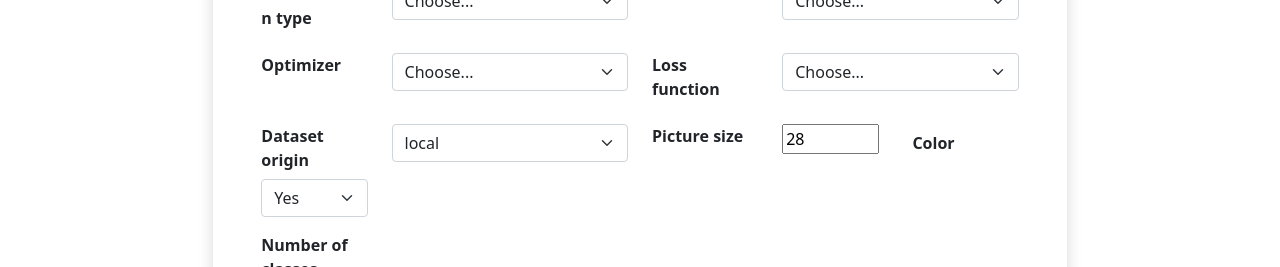
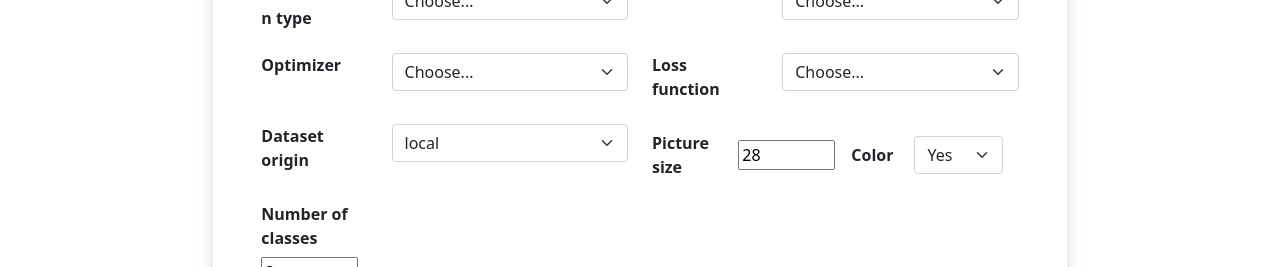
Before and after one commit to malkarol/mat_project, a Vue app in the folder frontend/: page /new-session in a window 1280 px wide. Shown: the part 800-1067 px from the top of the page. Built offline with nearby package versions, Linux system fonts and the light colour scheme; sample sign-in values are in the browser's storage.

Commit message:
Fix color input field position

```diff
--- a/frontend/src/views/CreateNewSession.vue
+++ b/frontend/src/views/CreateNewSession.vue
@@ -123,19 +123,26 @@
                             <option value="adam">rmsprop</option>
                         </select>
                     </div>
-                    <legend class="col-form-label col-sm-2 pt-0"><strong>Picture size</strong></legend>
+                    <div class="d-flex flex-row w-50">
+                        <div class="d-flex flex-row align-items-center col-6">
+                            <legend class="col-form-label"><strong>Picture size</strong></legend>
+                            <div class="">
+                                <input class="mlparams" type="number" id="numOfEpochs" min="1" max="100" v-model="picture_size">
+                            </div>
+                        </div>
+                        <div class="d-flex flex-row align-items-center col-3 px-3 w-50">
+                            <legend class="col-form-label"><strong>Color</strong></legend>
 
-                    <div class="col-sm-2">
-                        <input class="mlparams" type="number" id="numOfEpochs" min="1" max="100" v-model="picture_size">
+                            <div class="col-sm-7">
+                                <select id="optimizer" class="form-select mlparams" required data-width="25%" v-model="color">
+                                    <option value="1" selected>Yes</option>
+                                    <option value="0">No</option>
+                                </select>
+                            </div>
+                        </div>
+
                     </div>
-                    <legend class="col-form-label col-sm-2 "><strong>Color</strong></legend>
 
-                    <div class="col-sm-2">
-                        <select id="optimizer" class="form-select mlparams" required data-width="25%" v-model="color">
-                            <option value="1" selected>Yes</option>
-                            <option value="0">No</option>
-                        </select>
-                    </div>
                 </fieldset>
                 <fieldset class="row mb-3">
                     <div class="col-xs-4">
```
